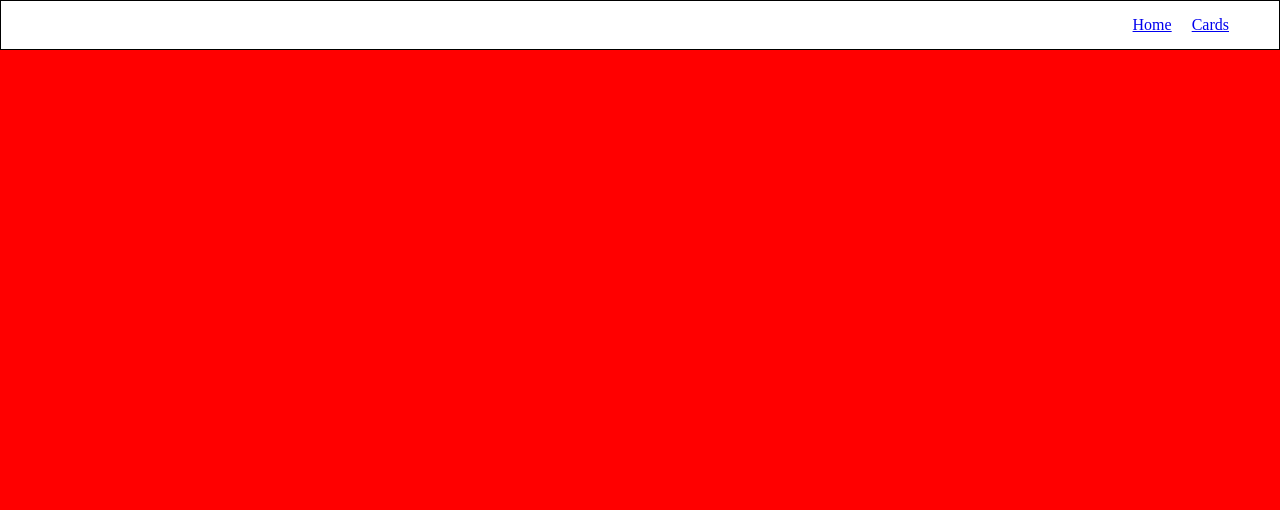
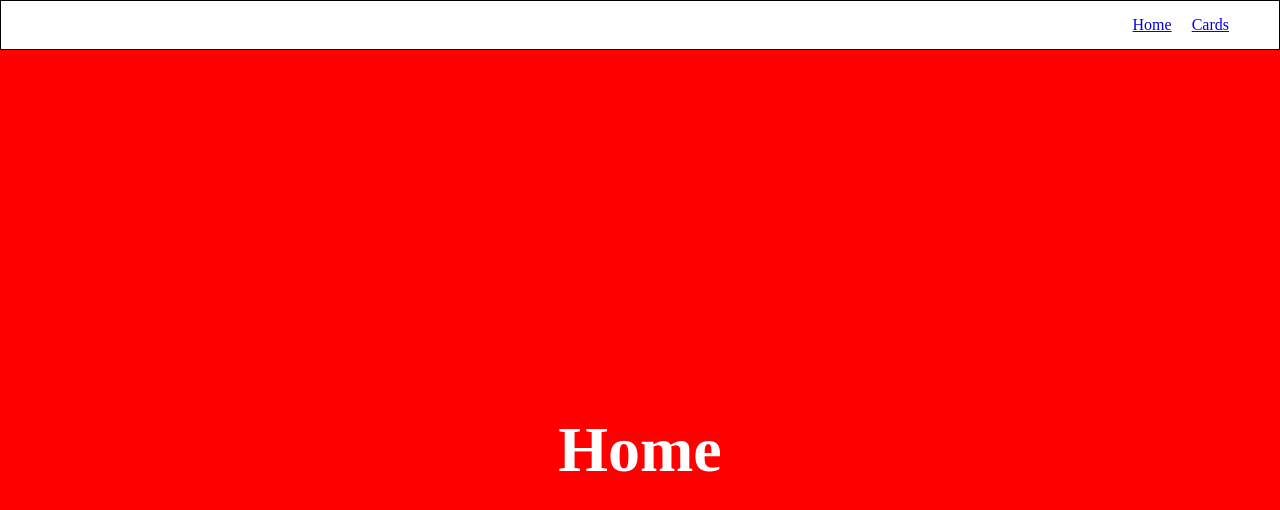
Before and after one commit to tla111/page_transitions, a React (Vite) app: page / in a window 1280 px wide. Shown: the top 510 px of the page. Built offline with nearby package versions, Linux system fonts and the light colour scheme.

Commit message:
changed heading size for homepage & cardpage

```diff
--- a/src/components/CardsPage.jsx
+++ b/src/components/CardsPage.jsx
@@ -8,9 +8,9 @@ const CardsPage = () => {
             initial={{ opacity: 0 }}
             animate={{ opacity: 1 }}
             exit={{ opacity: 0 }}
-            style={{ backgroundColor: "black", height: "100vh", width: "100vw" }}
+            style={{ backgroundColor: "black", height: "100vh", width: "100vw", display: "flex", justifyContent: "center", alignItems: "center" }}
         >
-            <h1 style={{ color: "black" }}>Cards</h1>
+            <h1 style={{ color: "white", fontSize: "64px" }}>Cards</h1>
         </motion.div>
     )
 }
--- a/src/components/Homepage.jsx
+++ b/src/components/Homepage.jsx
@@ -4,12 +4,12 @@ import { motion } from 'framer-motion';
 const Homepage = () => {
     return (
         <motion.div
-            initial={{ opacity: 0 }}
-            animate={{ opacity: 1 }}
-            exit={{ opacity: 0 }}
-            style={{ backgroundColor: "red", height: "100vh", width: "100vw" }}
+            initial={{ width: 0 }}
+            animate={{ width: "100vw" }}
+            exit={{ opacity: "100vw" }}
+            style={{ backgroundColor: "red", height: "100vh", width: "100vw", display: "flex", justifyContent: "center", alignItems: "center" }}
         >
-            <h1 style={{ color: "red" }}>Home</h1>
+            <h1 style={{ color: "white", fontSize: "64px" }}>Home</h1>
 
         </motion.div>
     )
```
